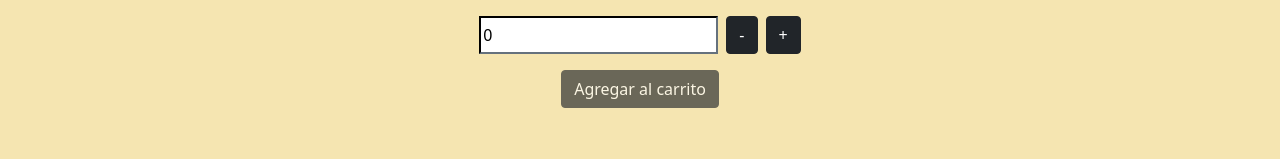
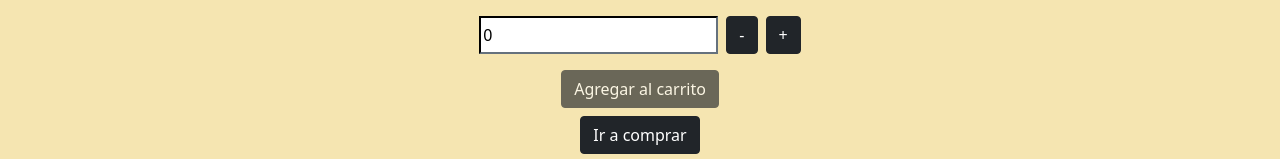
Before and after one commit to pityochner/carrito_mildecos, a React (Create React App) app: page /item/1 in a window 1280 px wide. Shown: the part 652-811 px from the top of the page. Built offline with nearby package versions, Linux system fonts and the light colour scheme.

Commit message:
Sincronizar counter

```diff
--- a/src/components/ItemDetail/ItemDetail.css
+++ b/src/components/ItemDetail/ItemDetail.css
@@ -18,3 +18,7 @@
     margin-left: 32.5%;
     margin-top: 2rem;
 }
+
+/* .irCompra{
+    margin-top: 1rem;
+} */
--- a/src/components/ItemDetail/ItemDetail.jsx
+++ b/src/components/ItemDetail/ItemDetail.jsx
@@ -1,15 +1,30 @@
 import './ItemDetail.css'
+import { Link } from "react-router-dom";
 import ItemCount from '../ItemCount/ItemCount'
+import { useState } from 'react';
 
 const ItemDetail = ({ item }) => {
+  const [amount, setAmount] = useState(0);
+  const onAdd = (amount) => {
+  setAmount(amount);
+  }
   return (
     <>
       <div className='detalle'>
         <h1>{item.productName}</h1>
-        <img src={item.productImage} alt="" />
+        <img src={item.productImage}/>
         <p>{item.detalle}</p>
+        {amount == 0 ? (
+        <ItemCount items={item} initial={0} onAdd={onAdd} />
+          ) : (
+         <h1>{amount} items agregados al carrito</h1>
+          )}
       </div>
-      <ItemCount/>
+      <div className="d-flex justify-content-center mt-2 mb-2">
+        <Link to='/cart/'>
+          <button className="btn btn-dark">Ir a comprar</button>
+        </Link>
+      </div>
     </>
   );
 };
--- a/src/components/ItemListContainer/ItemListContainer.jsx
+++ b/src/components/ItemListContainer/ItemListContainer.jsx
@@ -37,7 +37,7 @@ function ItemListContainer(props) {
     <>
       <div className='container'>
         <ItemList items={items} />
-        <ItemCount stock={99} initial={0} onAdd={onAddItem} />
+        <ItemCount stock={items.stock} initial={0} onAdd={onAddItem} />
       </div>
     </>)
 };
```
Also changed, not shown: src/components/Cart/Cart.jsx (added).
